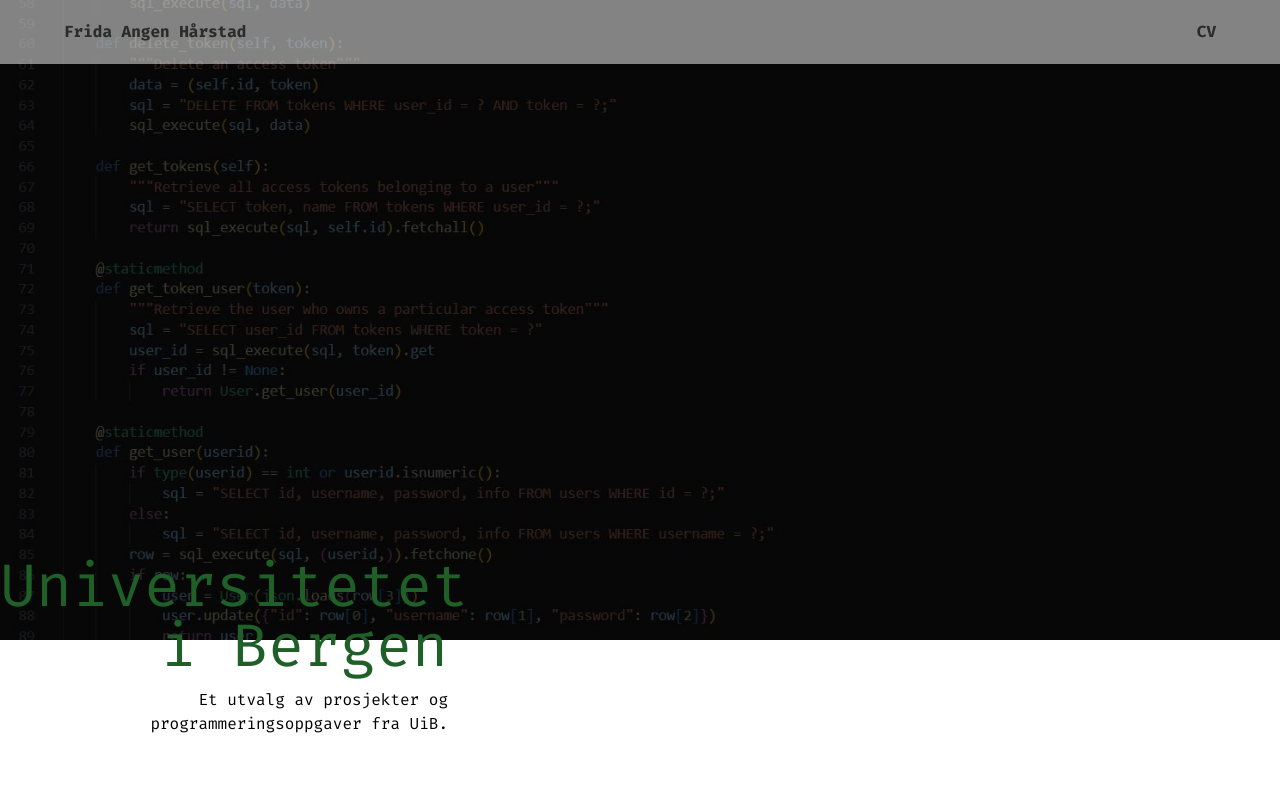
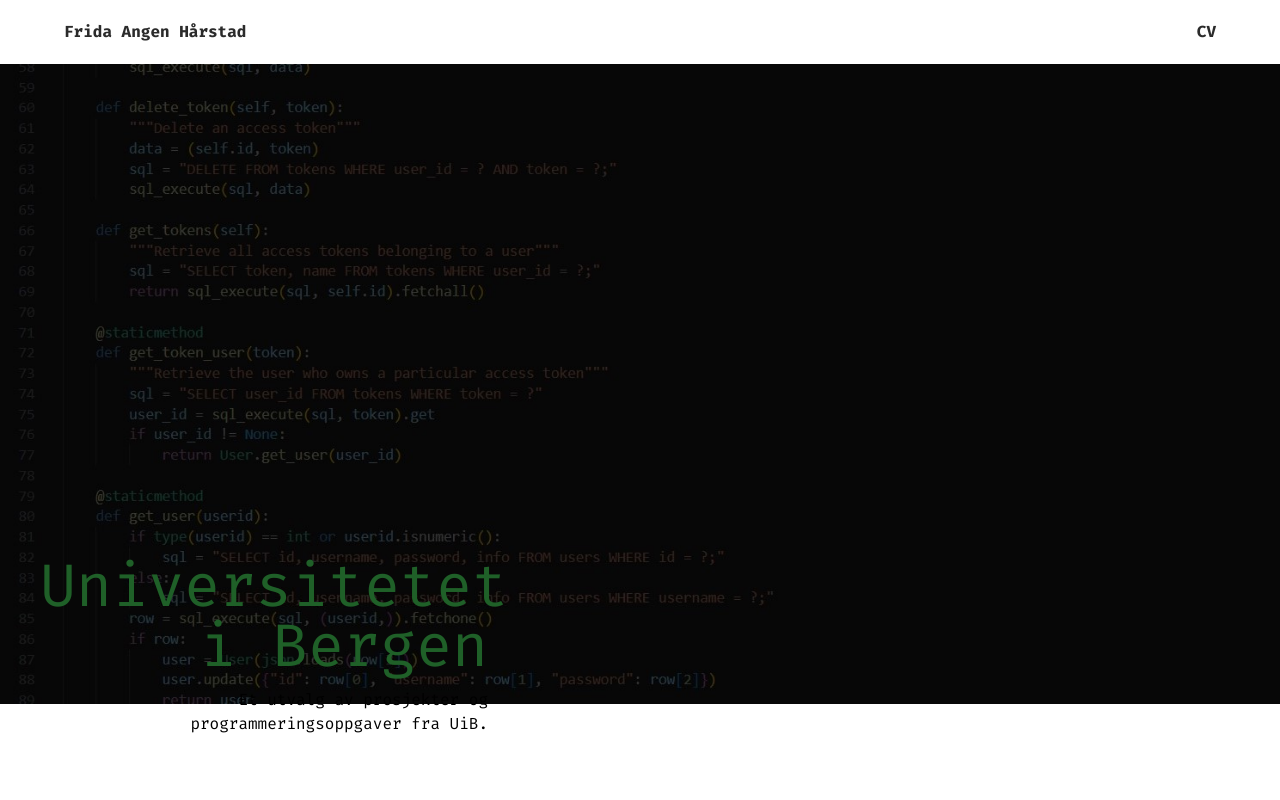
Before and after one commit to FridaHaars/personlig-nettside, a Next.js app: page /prosjekter/uib in a window 1280 px wide. Shown: the top 800 px of the page. Built offline with nearby package versions, Linux system fonts and the light colour scheme.

Commit message:
fix uib page

```diff
--- a/app/prosjekter/uib/page.jsx
+++ b/app/prosjekter/uib/page.jsx
@@ -28,12 +28,15 @@
 
 export default async function Project() {
   return (
-    <div className='mr-3 flex flex-col gap-16 mb-32 text-right'>
+    <div className='relative w-full h-full flex flex-col gap-16 mb-32'>
+      <div className='ml-auto sm:ml-10 text-right'>
         <ProjectHero
           title='Universitetet i Bergen'
           description='Et utvalg av prosjekter og programmeringsoppgaver fra UiB.'
           image={backdrop}
         />
+      </div>
+
       <Photostrip images={images} />
 
       <TextBlock
@@ -44,8 +47,6 @@
       <p>
         Kildekode for de forskjellige prosjektene deles ved forespørsel.
       </p>
-
-
     </div>
   );
 }
```
Lines whose indentation alone changed are shown as unchanged.
